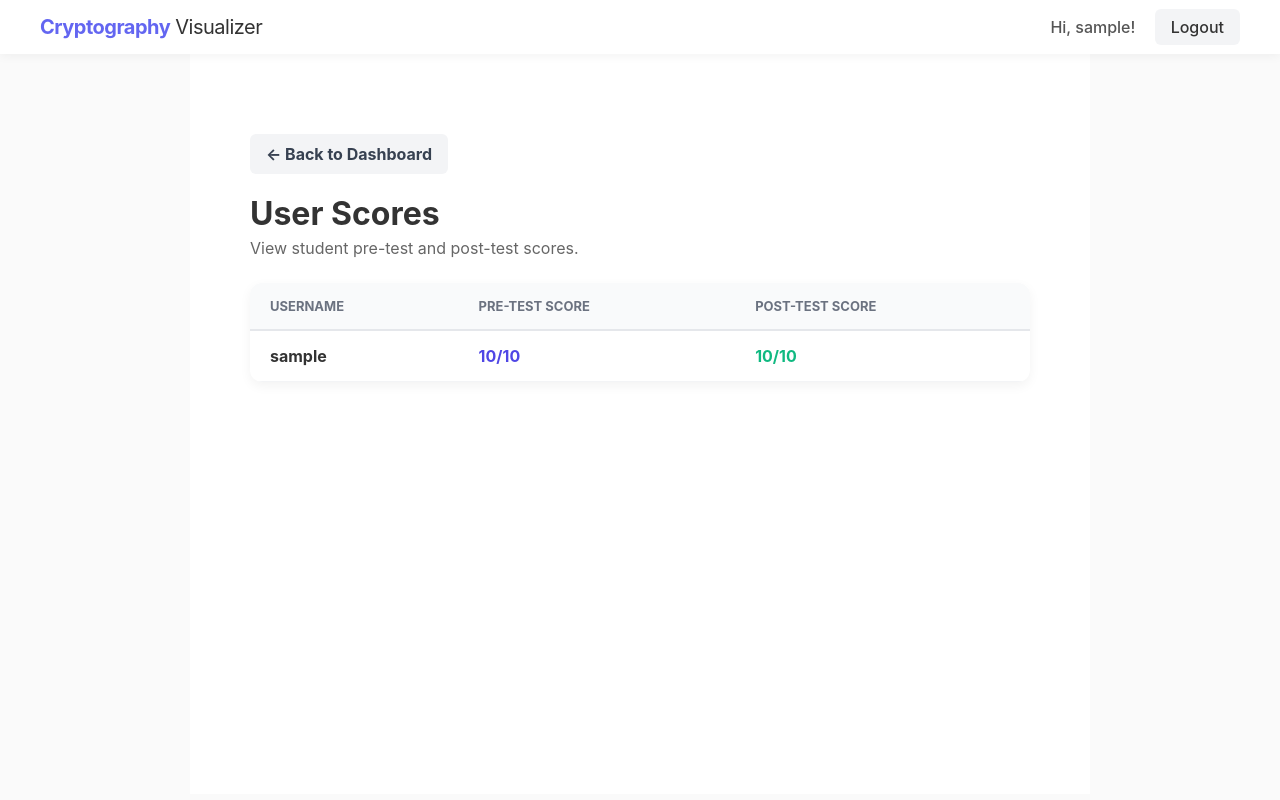
After one commit to AlphaOts25/Viz_Crypto_Thesis, a Flask app: page /admin/users in a window 1280 px wide. The commit adds this page. Run offline with Flask 3, Linux system fonts and the light colour scheme; the visitor is signed in with stand-in values (Sample User, id 1); a database or web service that is not in the repository returns one stand-in record (values such as "Sample title").

Commit message:
View Scores

```diff
--- a/main.py
+++ b/main.py
@@ -253,7 +253,36 @@ def delete_lesson(lesson_code):
 
     return redirect(url_for('admin_dashboard'))
 
+@app.route('/admin/users')
+@login_required
+def admin_users():
+    if current_user.role != 'admin':
+        return redirect(url_for('home'))
 
+    students = list(db.users.find({"role": "student"}))
+
+    for student in students:
+        pre_result = db.results.find_one(
+            {"user_id": student["_id"], "test_type": "pre"},
+            sort=[("timestamp", -1)]
+        )
+
+        post_result = db.results.find_one(
+            {"user_id": student["_id"], "test_type": "post"},
+            sort=[("timestamp", -1)]
+        )
+
+        student["pre_score"] = pre_result["score"] if pre_result else "Not taken"
+        student["pre_total"] = pre_result["total"] if pre_result else ""
+
+        student["post_score"] = post_result["score"] if post_result else "Not taken"
+        student["post_total"] = post_result["total"] if post_result else ""
+
+    return render_template(
+        "admin/users.html",
+        students=students,
+        show_sidebar=False
+    )
 # ------------------------------ TESTS ------------------------------
 
 def create_test(test_type):
@@ -355,21 +384,6 @@ def get_test(test_type):
     questions = list(db.questions.find({"test_id": test["_id"]}))
     random.shuffle(questions)
 
-    for q in questions:
-        items = list(q["choices"].items())
-        random.shuffle(items)
-
-        new_choices = {}
-        correct = q["correct_answer"]
-
-        for i, (k, v) in enumerate(items):
-            new_key = ["a","b","c","d"][i]
-            new_choices[new_key] = v
-            if k == correct:
-                q["correct_answer"] = new_key
-
-        q["choices"] = new_choices
-
     return questions
 
 @app.route('/test/<test_type>')
--- a/templates/admin/dashboard.html
+++ b/templates/admin/dashboard.html
@@ -185,6 +185,10 @@
             style="background:#6366f1; color:white; padding:12px 20px; border:none; border-radius:6px; font-weight:bold;">
             + Add Test
         </button>
+        <a href="{{ url_for('admin_users') }}"
+            style="background:#10b981; color:white; padding:12px 20px; border-radius:6px; font-weight:bold; text-decoration:none; display:inline-block;">
+            View User Scores
+        </a>
     </div>
 
     <div style="display: flex; gap: 20px; margin-bottom: 40px;">
--- /dev/null
+++ b/templates/admin/users.html
@@ -0,0 +1,65 @@
+{% extends "base.html" %}
+
+{% block content %}
+<div class="main-container">
+
+    <a href="{{ url_for('admin_dashboard') }}"
+        style="display:inline-block; background:#f3f4f6; color:#374151; padding:10px 16px; border-radius:6px; font-weight:bold; text-decoration:none; margin-bottom:20px;">
+        ← Back to Dashboard
+    </a>
+
+    <h1 style="margin-bottom: 5px;">User Scores</h1>
+    <p style="color:#666; margin-bottom: 25px;">
+        View student pre-test and post-test scores.
+    </p>
+
+    <div style="background:white; border-radius:12px; box-shadow:0 4px 12px rgba(0,0,0,0.05); overflow:hidden;">
+        <table style="width:100%; border-collapse:collapse; text-align:left;">
+            <thead>
+                <tr style="background:#f9fafb; border-bottom:2px solid #e5e7eb; color:#6b7280; font-size:13px; text-transform:uppercase;">
+                    <th style="padding:15px 20px;">Username</th>
+                    <th style="padding:15px 20px;">Pre-test Score</th>
+                    <th style="padding:15px 20px;">Post-test Score</th>
+                </tr>
+            </thead>
+
+            <tbody>
+                {% for student in students %}
+                <tr style="border-bottom:1px solid #f3f4f6;">
+                    <td style="padding:15px 20px; font-weight:bold;">
+                        {{ student.username }}
+                    </td>
+
+                    <td style="padding:15px 20px;">
+                        {% if student.pre_score == "Not taken" %}
+                            <span style="color:#b91c1c; font-weight:bold;">Not taken</span>
+                        {% else %}
+                            <span style="color:#4f46e5; font-weight:bold;">
+                                {{ student.pre_score }}/{{ student.pre_total }}
+                            </span>
+                        {% endif %}
+                    </td>
+
+                    <td style="padding:15px 20px;">
+                        {% if student.post_score == "Not taken" %}
+                            <span style="color:#b91c1c; font-weight:bold;">Not taken</span>
+                        {% else %}
+                            <span style="color:#10b981; font-weight:bold;">
+                                {{ student.post_score }}/{{ student.post_total }}
+                            </span>
+                        {% endif %}
+                    </td>
+                </tr>
+                {% else %}
+                <tr>
+                    <td colspan="4" style="padding:40px; text-align:center; color:#888;">
+                        No students found.
+                    </td>
+                </tr>
+                {% endfor %}
+            </tbody>
+        </table>
+    </div>
+
+</div>
+{% endblock %}
--- a/templates/auth/login.html
+++ b/templates/auth/login.html
@@ -7,9 +7,11 @@
 
         {% with messages = get_flashed_messages() %}
           {% if messages %}
+            <!--
             <div style="color: red; margin-bottom: 15px; font-size: 14px;">
               {{ messages[0] }}
             </div>
+            -->>
           {% endif %}
         {% endwith %}
 
```
Also changed, not shown: templates/test.html (+6 -4 lines), templates/admin/user.html (deleted).
